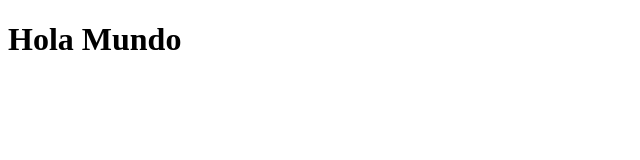
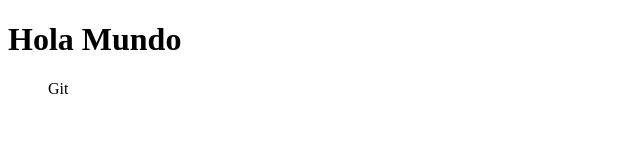
Before and after one commit to CAUN94/first-git, a plain HTML site: page index.html in a window 1280 px wide. Shown: the full height of the page, 0-640 px from the left. Drawn offline with Linux system fonts and the light colour scheme.

Commit message:
First push

```diff
--- a/index.html
+++ b/index.html
@@ -7,5 +7,6 @@
 </head>
 <body>
     <h1>Hola Mundo</h1>
+    <ul>Git</ul>
 </body>
 </html>
```
